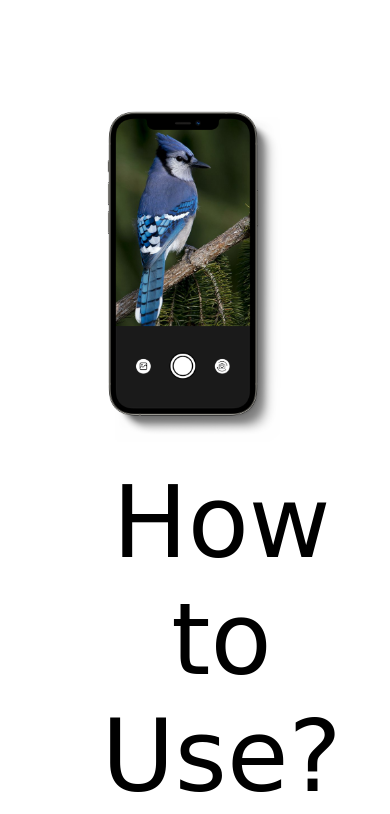
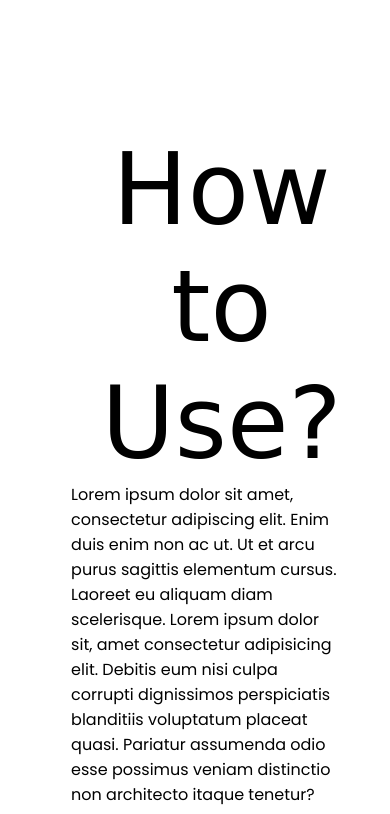
Before and after one commit to PranavPrakasan07/Birdy, a Python web app: template app/templates/index.html in a window 390 px wide; the page is wider, and only the part inside the window is pictured. Shown: the part 753-1567 px from the top of that part. Run offline with Jinja, Linux system fonts and the light colour scheme; the template is opened without the code that fills it, so the values that code supplies are empty; some web fonts are replaced.

Commit message:
Removed mockup for mobile devices

```diff
--- a/app/static/css/main.css
+++ b/app/static/css/main.css
@@ -175,6 +175,10 @@ a {
     .flex-container {
         flex-direction: column;
     }
+
+    .flex-item-right #mockup{
+        display: none;
+    }
 }
 
 .container {
--- a/app/templates/index.html
+++ b/app/templates/index.html
@@ -65,7 +65,7 @@
     <div class="flex-container">
 
         <div class="flex-item-right">
-            <img src="../static/images/phone_mockup.png" width="50%" height="auto">
+            <img src="../static/images/phone_mockup.png" id="mockup" width="50%" height="auto">
         </div>
 
         <div class="flex-item-left">
```
